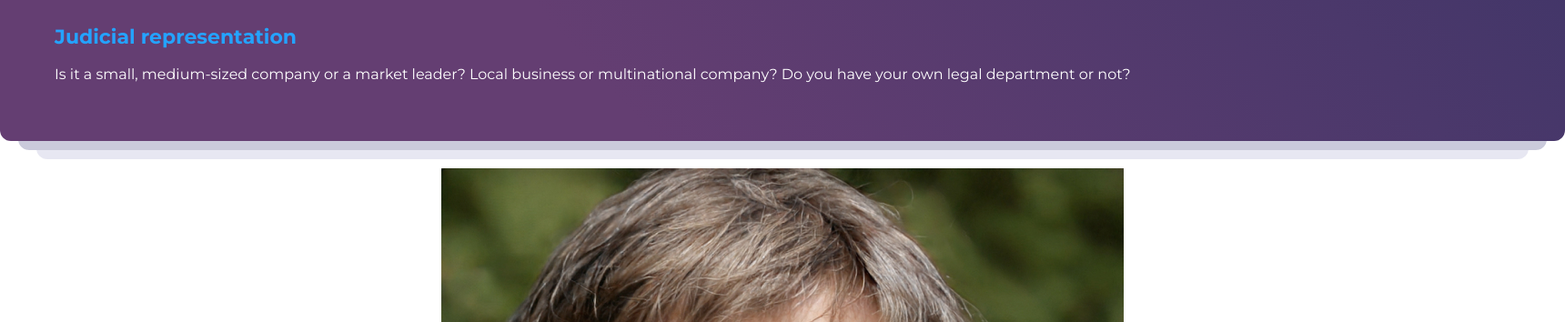
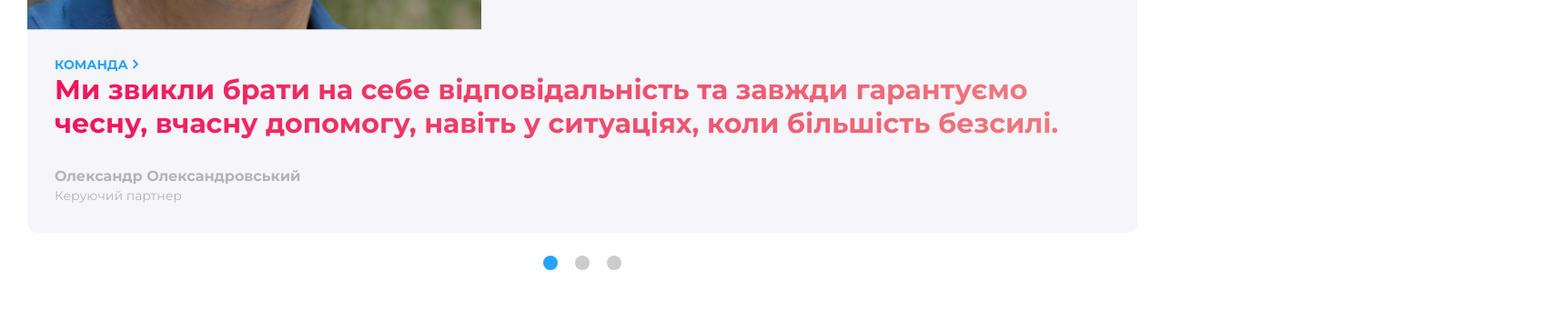
Before and after one commit to RainbowPlayer/hilel-site, a plain HTML site: page index.html in a window 1280 px wide. Shown: the part 4409-4763 px from the top of the page at 91% size, 1720 px wide, since content can reach past the window. Drawn offline with nearby package versions, Linux system fonts and the light colour scheme.

Commit message:
new page

```diff
--- a/css/basic.css
+++ b/css/basic.css
@@ -15,6 +15,7 @@
     #323264 57.17%,
     #643e72 87.46%
   );
+  --swiper-theme-color: #24a3ff;
 }
 
 body {
--- a/css/style.css
+++ b/css/style.css
@@ -413,30 +413,96 @@ body.gradient .header {
 
 .fourth-section {
   margin-top: 30px;
+  margin-bottom: 60px;
 }
 
-.swiper {
-  max-width: 100%;
+.container-swiper {
+  max-width: calc(100vw - var(--basic-space) * 4);
+  margin: auto;
 }
 
 .swiper-slide {
-  text-align: center;
   font-size: 18px;
   background: #fff;
   display: flex;
   justify-content: center;
-  align-items: center;
+  align-items: start;
   flex-direction: column;
+  background-color: #f5f5fa;
+  gap: 30px;
+  border-radius: 0px 0px 12px 12px;
 }
 
 .swiper-slide img {
   display: block;
   max-width: 100%;
-  height: 100%;
+  height: 500px;
   object-fit: cover;
+  border-radius: 12px 12px 0px 0px;
 }
 
-.container-swiper {
+.swiper-f-text {
+  text-align: start;
+  margin-left: 30px;
+  margin-right: 30px;
+}
+
+.swiper-f-text > h3 {
+  font-weight: 700;
+  font-size: 14px;
+  line-height: 17px;
+  text-transform: uppercase;
+  color: var(--color-blue);
+}
+
+.swiper-f-text > h2 {
+  font-weight: 700;
+  font-size: 30px;
+  line-height: 37px;
+  background: linear-gradient(90.13deg, #f0145a 0.84%, #ef8080 99.96%);
+  -webkit-background-clip: text;
+  -webkit-text-fill-color: transparent;
+  background-clip: text;
+}
+
+.swiper-s-text {
+  margin-bottom: 30px;
+  color: var(--color-grey);
+  text-align: start;
+  margin-left: 30px;
+  margin-right: 30px;
+  display: flex;
+  flex-direction: column;
+  justify-content: left;
+  align-items: start;
+}
+
+.swiper-s-text > h4 {
+  font-weight: 700;
+  font-size: 16px;
+  line-height: 20px;
+}
+
+.swiper-s-text > p {
+  font-size: 14px;
+  line-height: 22px;
+}
+
+.swiper-pagination {
+  position: initial;
+  margin-top: 25px;
+  display: flex;
+  align-items: center;
+  justify-content: center;
+  gap: 11px;
+}
+
+.swiper-pagination > span {
+  width: 16px;
+  height: 16px;
+}
+
+.swiper-pagination-bullet {
 }
 
 /*------FOURTH-SECTION-------------------------------------------------------------------*/
--- a/index.html
+++ b/index.html
@@ -246,12 +246,13 @@
         </section>
     </div>
     <section class="fourth-section">
-        <div class="container">
+        <div class="container-swiper">
             <div class="swiper mySwiper">
                 <div class="swiper-wrapper">
                     <div class="swiper-slide">
                         <img src="./img/human/alex.jpg" alt="alex">
-                        <div class="swiper-fs-text">
+
+                        <div class="swiper-f-text">
                             <h3>
                                 <a href="#">КОМАНДА <svg width="8" height="11" viewBox="0 0 8 11" fill="none"
                                         xmlns="http://www.w3.org/2000/svg">
```
Also changed, not shown: 1 other file.
